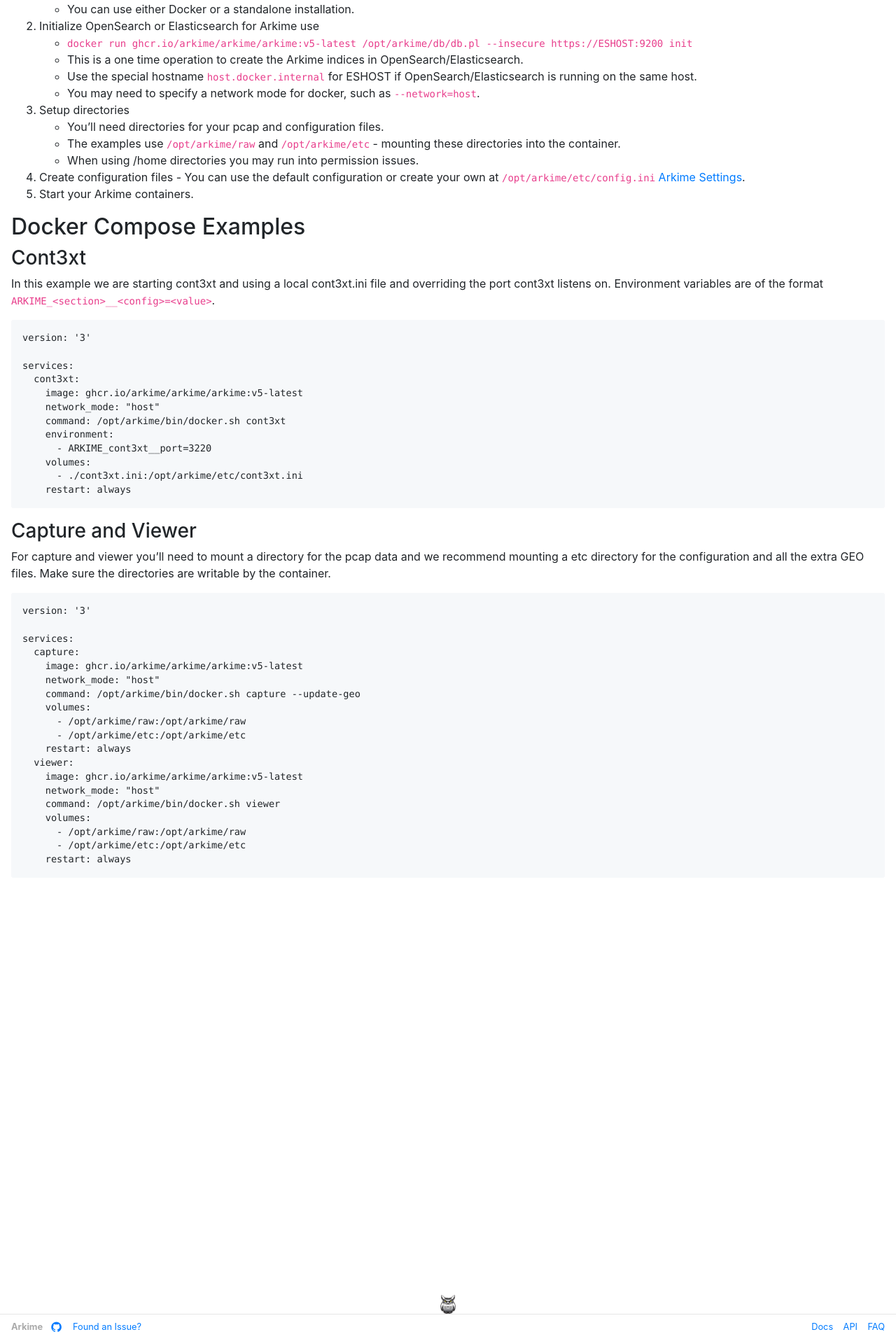
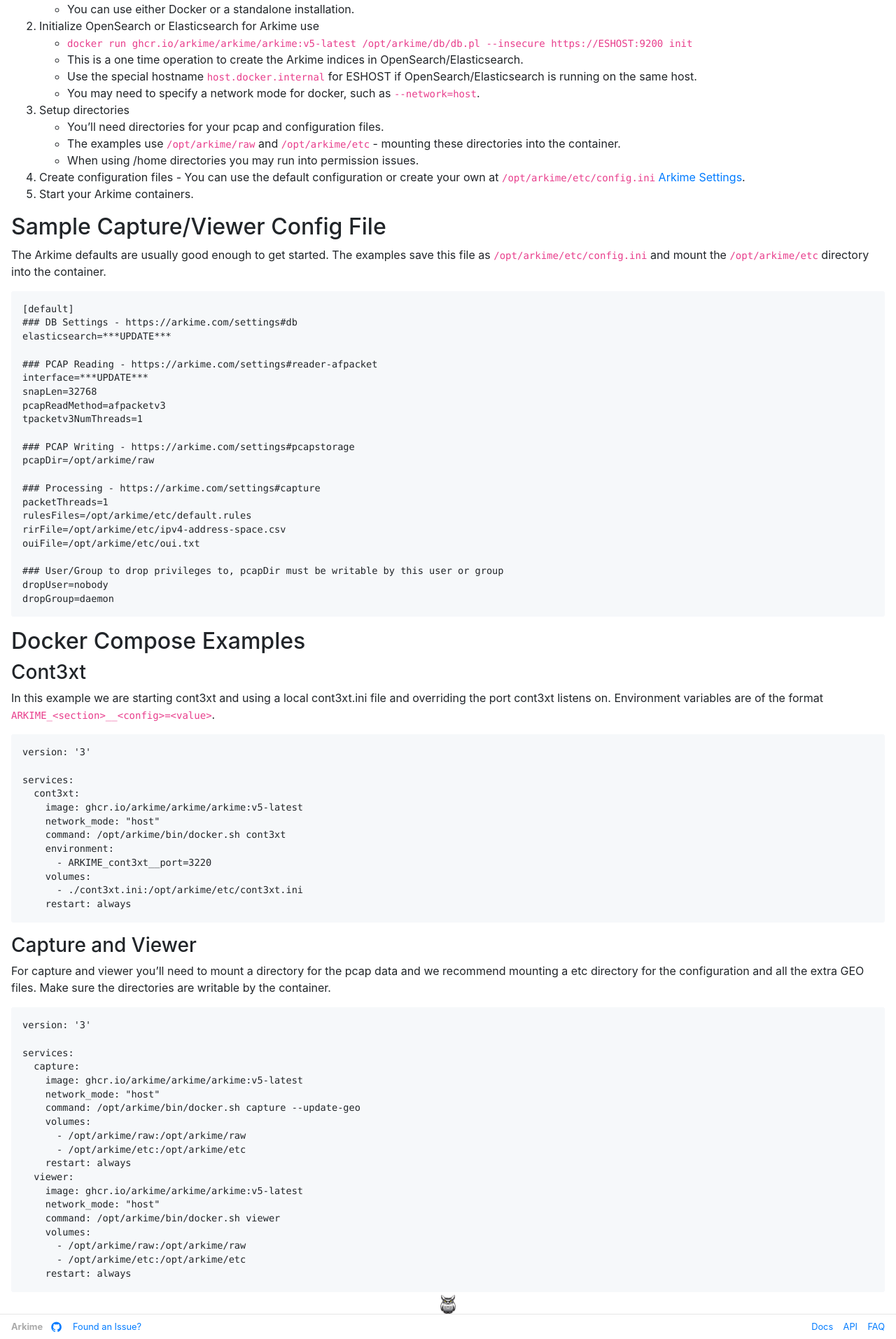
Before and after one commit to arkime/arkimeweb, a Jekyll site: the page built from _wiki/docker.md, in a window 1280 px wide. Shown: the part 1313-3226 px from the top of the page at 70% size. Built offline with Jekyll 4.4.1, drawn with Linux system fonts in a browser that asks for light colours.

Commit message:
add sample config

````diff
--- a/_wiki/docker.md
+++ b/_wiki/docker.md
@@ -78,6 +78,35 @@
 4. Create configuration files - You can use the default configuration or create your own at `/opt/arkime/etc/config.ini` [Arkime Settings](/settings).
 5. Start your Arkime containers.
 
+## Sample Capture/Viewer Config File
+{: .subsection }
+The Arkime defaults are usually good enough to get started.  The examples save this file as `/opt/arkime/etc/config.ini` and mount the `/opt/arkime/etc` directory into the container.
+
+```
+[default]
+### DB Settings - https://arkime.com/settings#db
+elasticsearch=***UPDATE***
+
+### PCAP Reading - https://arkime.com/settings#reader-afpacket
+interface=***UPDATE***
+snapLen=32768
+pcapReadMethod=afpacketv3
+tpacketv3NumThreads=1
+
+### PCAP Writing - https://arkime.com/settings#pcapstorage
+pcapDir=/opt/arkime/raw
+
+### Processing - https://arkime.com/settings#capture
+packetThreads=1
+rulesFiles=/opt/arkime/etc/default.rules
+rirFile=/opt/arkime/etc/ipv4-address-space.csv
+ouiFile=/opt/arkime/etc/oui.txt
+
+### User/Group to drop privileges to, pcapDir must be writable by this user or group
+dropUser=nobody
+dropGroup=daemon
+```
+
 ## Docker Compose Examples
 {: .subsection }
 
````
